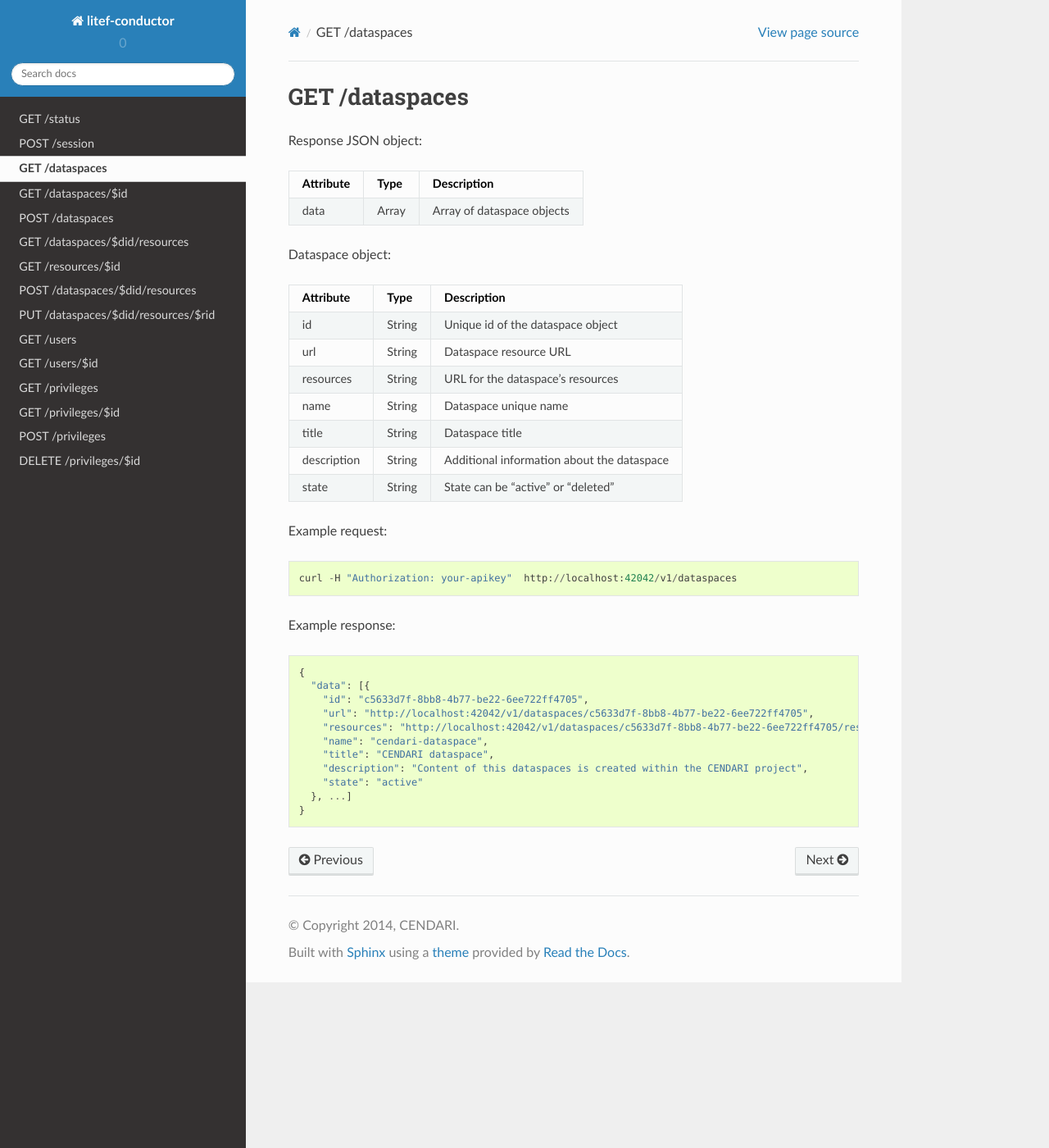
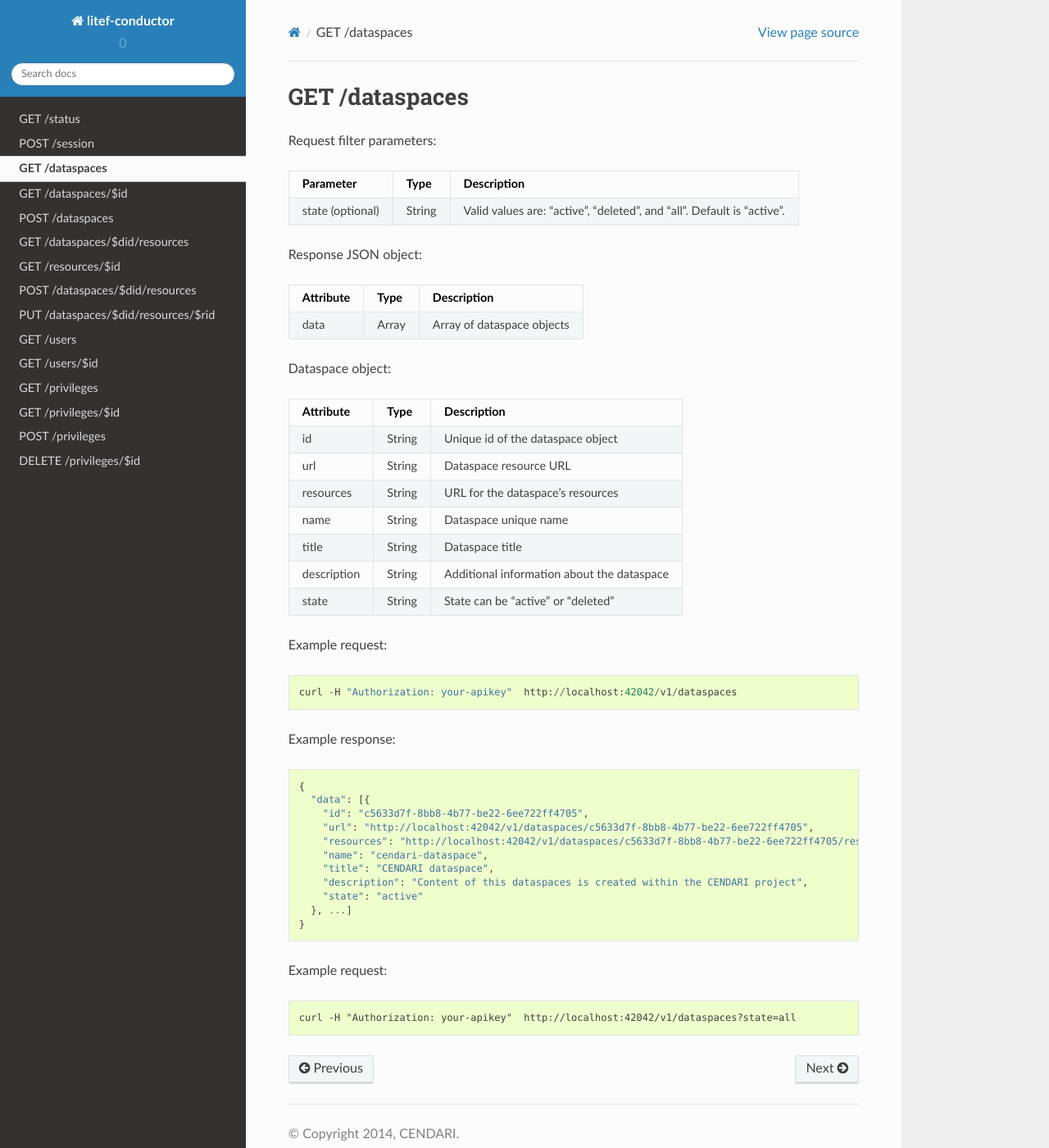
Before and after one commit to CENDARI/litef-conductor, a Sphinx documentation site: the page built from docs/dataspaces/get-dataspaces.rst, in a window 1280 px wide and 1400 px high. Shown: the whole window at 82% size. Built offline with Sphinx 7.4.7 and the Read the Docs theme 2.0.0, drawn with Linux system fonts in a browser that asks for light colours.

Commit message:
Added optional filter parameter 'state' to /dataspaces request

```diff
--- a/docs/dataspaces/get-dataspaces.rst
+++ b/docs/dataspaces/get-dataspaces.rst
@@ -1,5 +1,13 @@
 GET /dataspaces
 ===============
+
+Request filter parameters:
+
+==========================  ======= ======================================================================
+Parameter                   Type    Description
+==========================  ======= ======================================================================
+state (optional)            String  Valid values are: "active", "deleted", and "all". Default is "active".
+==========================  ======= ======================================================================
 
 Response JSON object:
 
@@ -40,3 +48,7 @@ Example response::
         "state": "active"
       }, ...]
     }
+
+Example request::
+
+    curl -H "Authorization: your-apikey"  http://localhost:42042/v1/dataspaces?state=all
```
Also changed, not shown: 6 other files.
